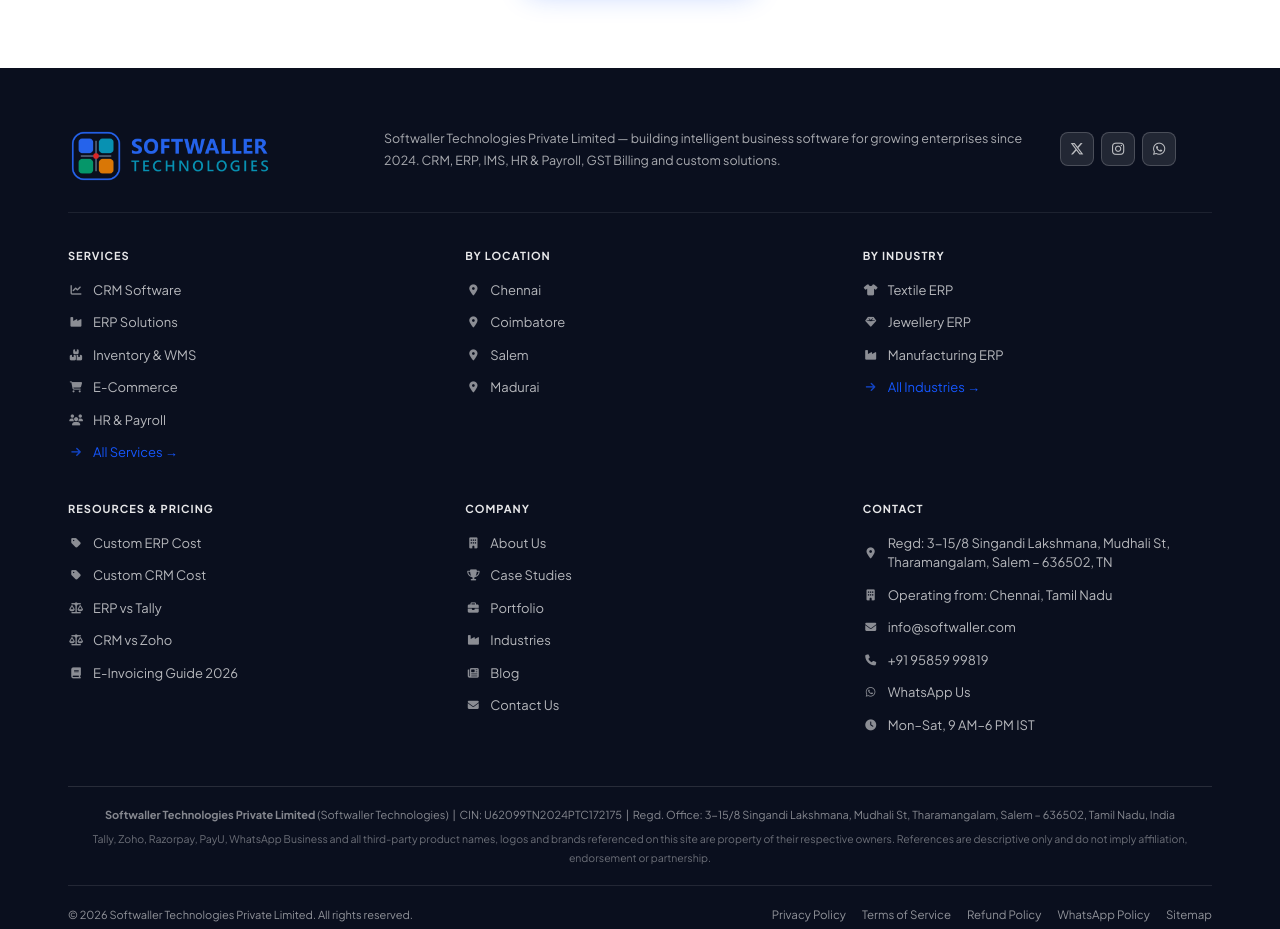
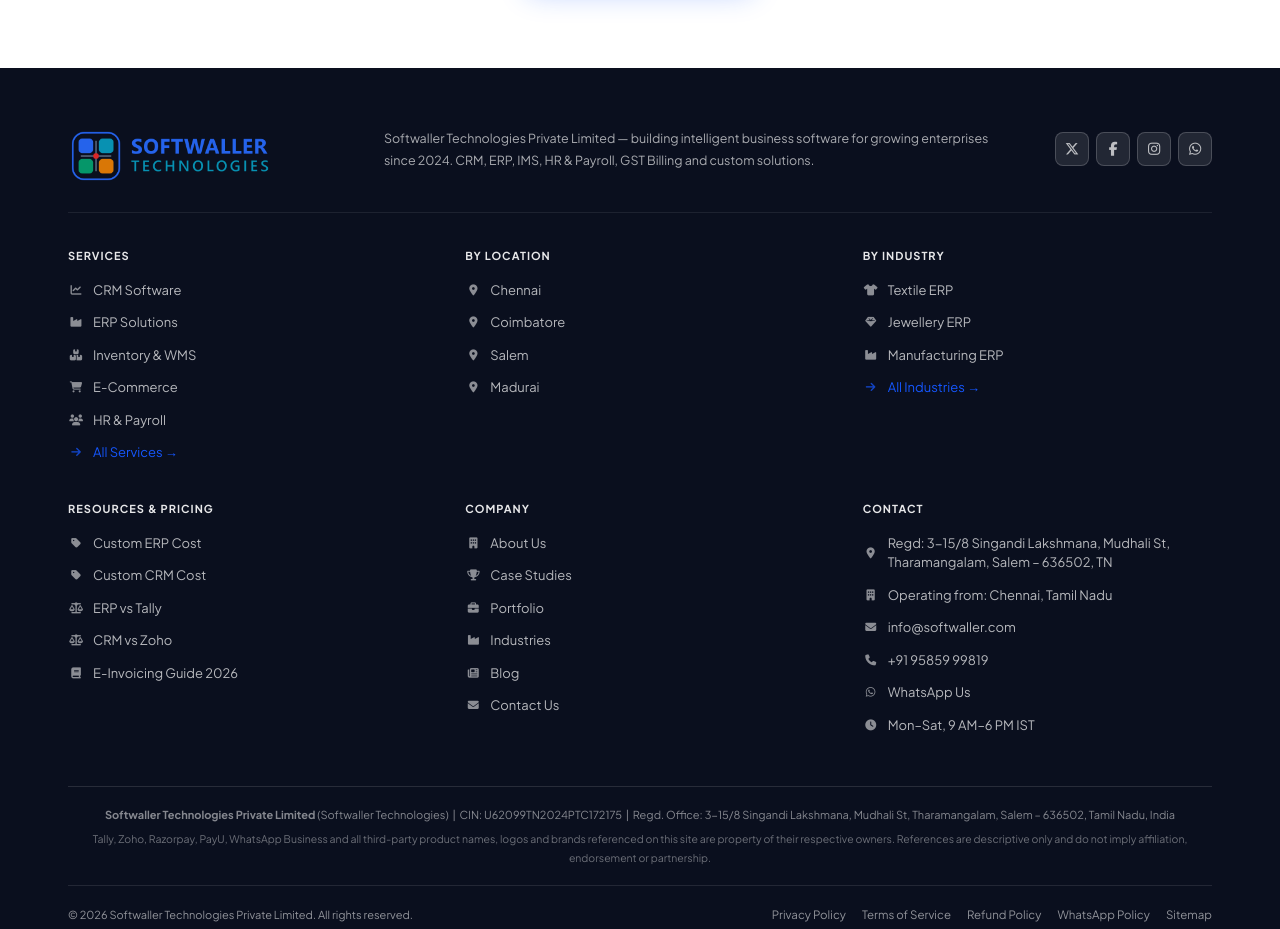
Before and after one commit to SiddeswaranS/softwaller, an Astro site: page /about in a window 1280 px wide. Shown: the part 3860-4789 px from the top of the page. Built offline with nearby package versions, Linux system fonts and the light colour scheme; Astro itself is replaced by a stand-in of ours.

Commit message:
feat: add Facebook social link sitewide
- Footer.astro social row: + Facebook icon between X and Instagram
- index.astro contact-social block: same Facebook button added
- index.astro Organization sameAs: + Facebook URL
- about.astro Organization sameAs: drop unused LinkedIn (page not yet
  created), add Twitter + Facebook so the structured-data social-profile
  list reflects only profiles that actually exist

URL: https://www.facebook.com/profile.php?id=61570958282452

```diff
--- a/src/components/Footer.astro
+++ b/src/components/Footer.astro
@@ -12,6 +12,7 @@
           <p class="fb-desc">Softwaller Technologies Private Limited — building intelligent business software for growing enterprises since 2024. CRM, ERP, IMS, HR &amp; Payroll, GST Billing and custom solutions.</p>
           <div class="fb-socials">
             <a href="https://twitter.com/softwaller" target="_blank" rel="noopener noreferrer" class="fb-soc" aria-label="Twitter/X"><i class="fa-brands fa-x-twitter"></i></a>
+            <a href="https://www.facebook.com/profile.php?id=61570958282452" target="_blank" rel="noopener noreferrer" class="fb-soc" aria-label="Facebook"><i class="fa-brands fa-facebook-f"></i></a>
             <a href="https://www.instagram.com/softwaller_technologies" target="_blank" rel="noopener noreferrer" class="fb-soc" aria-label="Instagram"><i class="fa-brands fa-instagram"></i></a>
             <a href="https://wa.me/919585999819" target="_blank" rel="noopener noreferrer" class="fb-soc" aria-label="WhatsApp"><i class="fa-brands fa-whatsapp"></i></a>
           </div>
--- a/src/pages/about.astro
+++ b/src/pages/about.astro
@@ -31,7 +31,8 @@ const jsonLd = [
         "addressCountry": "IN"
       },
       "sameAs": [
-        "https://www.linkedin.com/company/softwaller-technologies",
+        "https://twitter.com/softwaller",
+        "https://www.facebook.com/profile.php?id=61570958282452",
         "https://www.instagram.com/softwaller_technologies"
       ]
     }
--- a/src/pages/index.astro
+++ b/src/pages/index.astro
@@ -60,6 +60,7 @@ const jsonLd = [
         ],
         "sameAs": [
           "https://twitter.com/softwaller",
+          "https://www.facebook.com/profile.php?id=61570958282452",
           "https://www.instagram.com/softwaller_technologies"
         ]
       },
@@ -1435,6 +1436,7 @@ const jsonLd = [
         </div>
         <div class="contact-social">
           <a href="https://twitter.com/softwaller" target="_blank" rel="noopener noreferrer" class="cs-btn" aria-label="X / Twitter"><i class="fa-brands fa-x-twitter"></i></a>
+          <a href="https://www.facebook.com/profile.php?id=61570958282452" target="_blank" rel="noopener noreferrer" class="cs-btn" aria-label="Facebook"><i class="fa-brands fa-facebook-f"></i></a>
           <a href="https://www.instagram.com/softwaller_technologies" target="_blank" rel="noopener noreferrer" class="cs-btn" aria-label="Instagram"><i class="fa-brands fa-instagram"></i></a>
           <a href="https://wa.me/919585999819?text=Hi%20Softwaller%2C%20I%20would%20like%20to%20discuss%20a%20software%20project" target="_blank" rel="noopener noreferrer" class="cs-btn" aria-label="WhatsApp"><i class="fa-brands fa-whatsapp"></i></a>
         </div>
```
